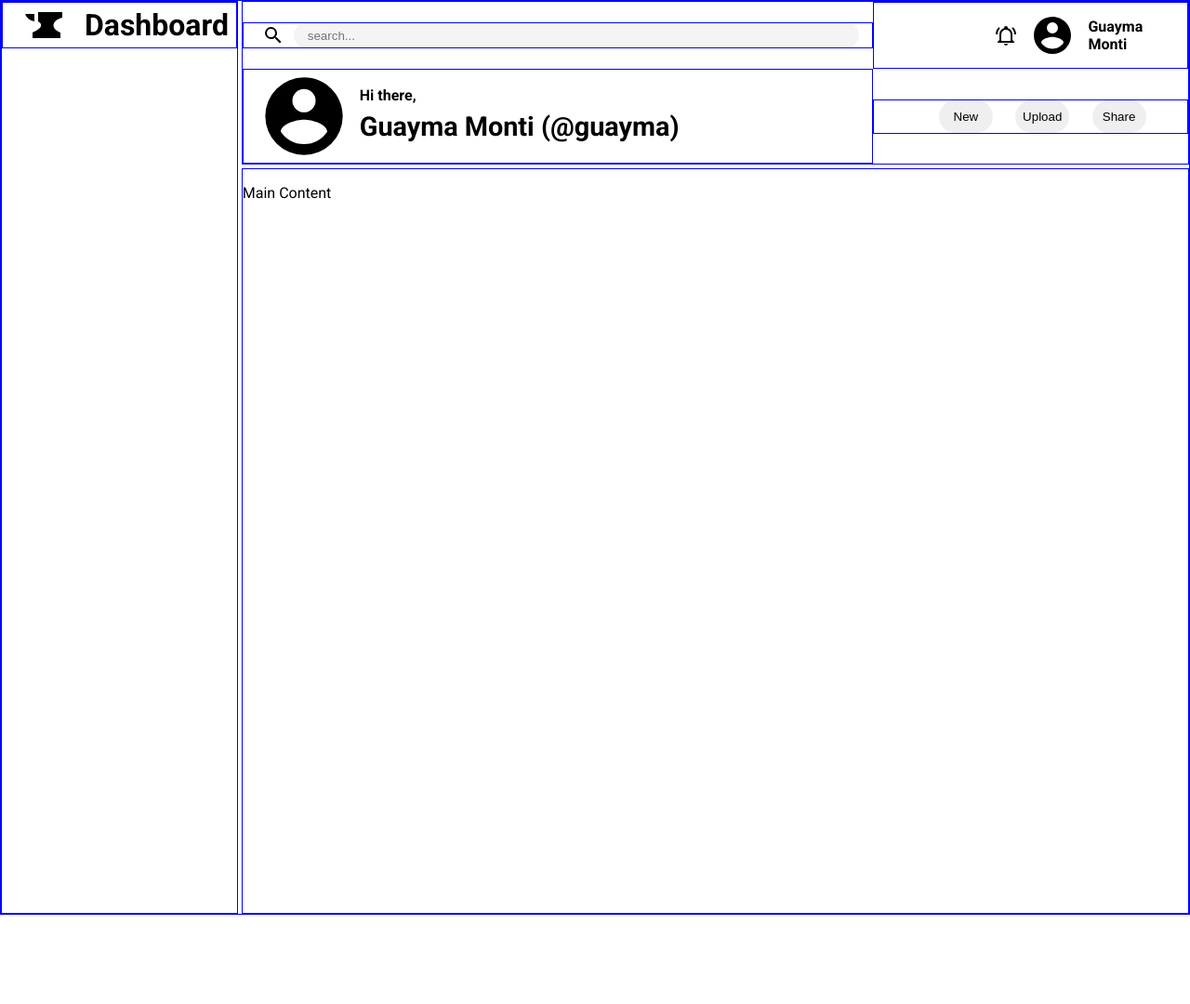
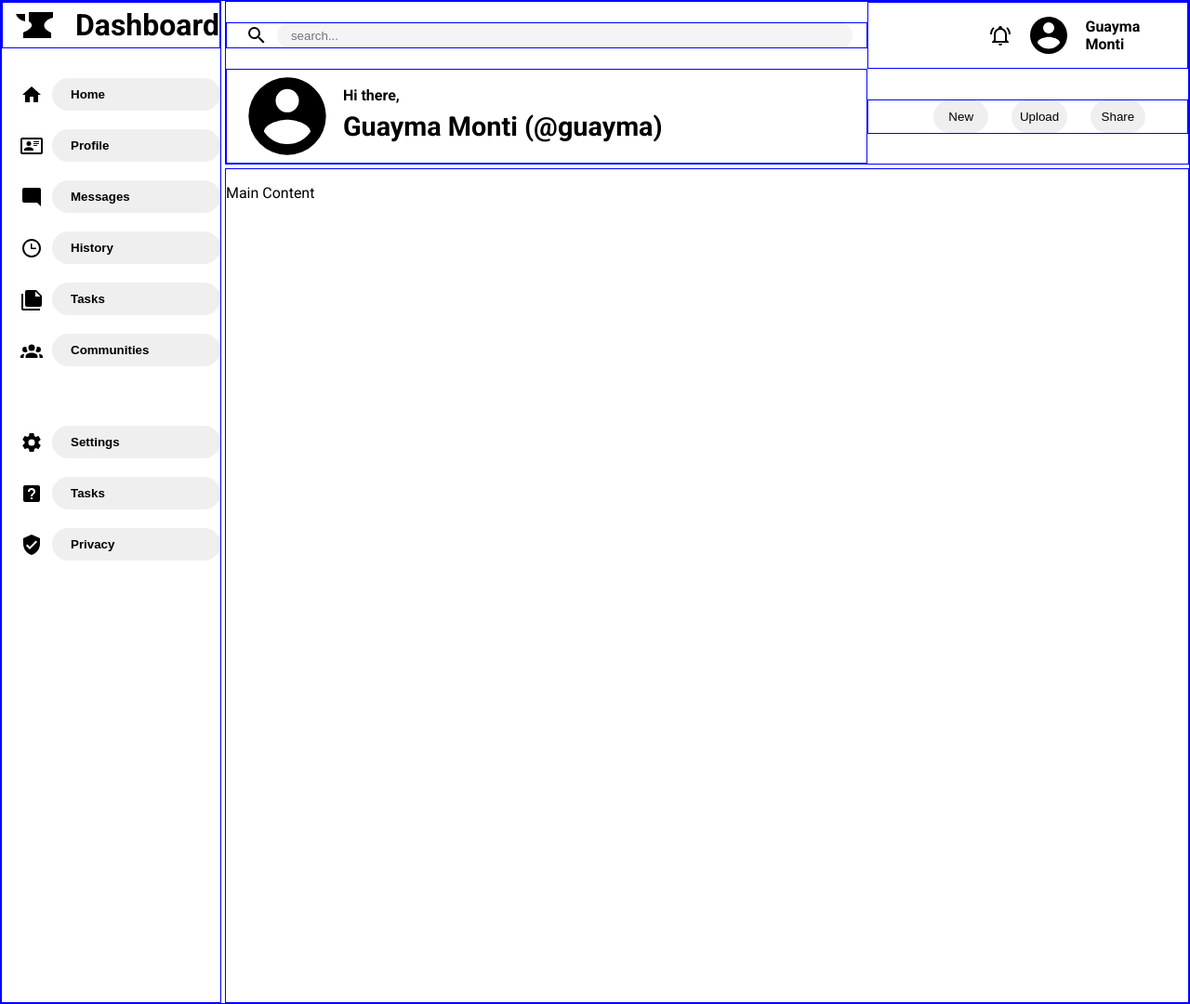
Before and after one commit to felixMonti/dashboard-project, a plain HTML site: page index.html in a window 1280 px wide. Shown: the whole page at 93% size. Before the commit the page ends 984 px from the top, so only its background shows below. Drawn offline with Linux system fonts and the light colour scheme.

Commit message:
sidebar completed

```diff
--- a/index.html
+++ b/index.html
@@ -35,8 +35,46 @@
                     <img src="icons/anvil.svg" alt="logo" class="logo">
                     <p>Dashboard</p>
             </div>
-            <div class="first-button-set"></div>
-            <div class="second-button-set"></div>
+            <div class="first-button-set">
+                <div class="icon-button">
+                    <img src="icons/home.svg" alt="home" class="sidebar-icon">
+                    <button type="button">Home</button>
+                </div>
+                <div class="icon-button">
+                    <img src="icons/card-account-details-outline.svg" alt="profile-icon" class="sidebar-icon">
+                    <button type="button">Profile</button>
+                </div>
+                <div class="icon-button">
+                    <img src="icons/message-reply.svg" alt="message-icon" class="sidebar-icon">
+                    <button type="button">Messages</button>
+                </div>
+                <div class="icon-button">
+                    <img src="icons/clock-time-three-outline.svg" alt="clock-icon" class="sidebar-icon">
+                    <button type="button">History</button>
+                </div>
+                <div class="icon-button">
+                    <img src="icons/note-multiple.svg" alt="notes-icon" class="sidebar-icon">
+                    <button type="button">Tasks</button>
+                </div>
+                <div class="icon-button">
+                    <img src="icons/account-group.svg" alt="Communitie-icon" class="sidebar-icon">
+                    <button type="button">Communities</button>
+                </div>
+            </div>
+            <div class="second-button-set">
+                <div class="icon-button">
+                    <img src="icons/cog.svg" alt="settings-icon" class="sidebar-icon">
+                    <button type="button">Settings</button>
+                </div>
+                <div class="icon-button">
+                    <img src="icons/help-box.svg" alt="help-icon" class="sidebar-icon">
+                    <button type="button">Tasks</button>
+                </div>
+                <div class="icon-button">
+                    <img src="icons/shield-check.svg" alt="privacy-icon" class="sidebar-icon">
+                    <button type="button">Privacy</button>
+                </div>
+            </div>
         </div>
         <div class="main-content">
             <p>Main Content</p>
--- a/styles.css
+++ b/styles.css
@@ -35,7 +35,7 @@ html, body {
     width: auto;
     border: 1px solid blue;
     display: grid;
-    grid-template-columns: 1fr 4fr;
+    grid-template-columns: 1fr 4.5fr;
     grid-template-rows: auto 1fr;
     gap: 4px;
 }
@@ -116,7 +116,7 @@ html, body {
     grid-column: 1/2;
     min-height: 100vh;
     display: grid;
-    grid-template-rows: 0fr 1fr 1fr;
+    grid-template-rows: 0fr 1fr 2fr;
 }
 
 .title {
@@ -124,8 +124,9 @@ html, body {
     display: grid;
     grid-template-columns: 0fr 1fr;
     gap: 20px;
-    padding-left: 20px ;
+    padding-left: 10px ;
     align-items: center;
+
 }
 
 .title p {
@@ -139,6 +140,49 @@ html, body {
     width: auto;
 }
 
+.first-button-set {
+    margin-top: 2rem;
+    display: grid;
+    grid-template-rows: repeat(6,1fr);
+    gap: 20px;
+    align-items: center;
+}
+
+.second-button-set {
+    margin-top: 4rem;
+    display: grid;
+    grid-template-rows: repeat(3,0fr);
+    gap: 20px;
+    align-items: center;
+    border: 1px sold blue;
+}
+
+
+.icon-button {
+    display: grid;
+    grid-template-columns: 0fr 1fr;
+    align-items: center;
+    gap: 10px;
+}
+
+.sidebar-icon{
+    height: 1.5rem;
+    width: auto;
+    padding-left: 20px;
+}
+
+.sidebar button {
+    border: 0px;
+    border-radius: 100px;
+    width: 100%;
+    padding: 5px;
+    font-weight: bold;
+    text-align: left;
+    padding: 10px 20px;
+    cursor: pointer;
+}
+
+
 
 
 .main-content {
```
